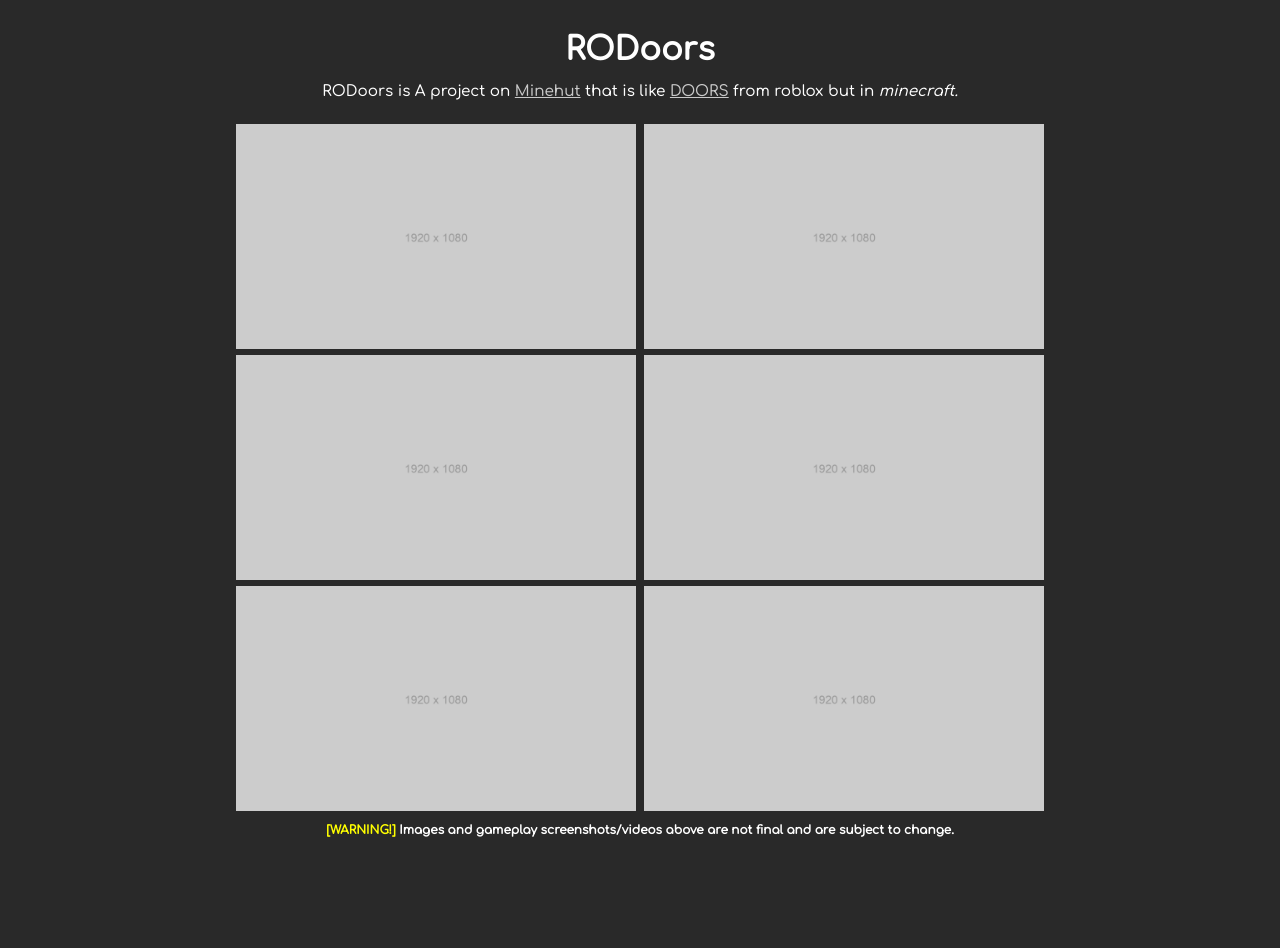
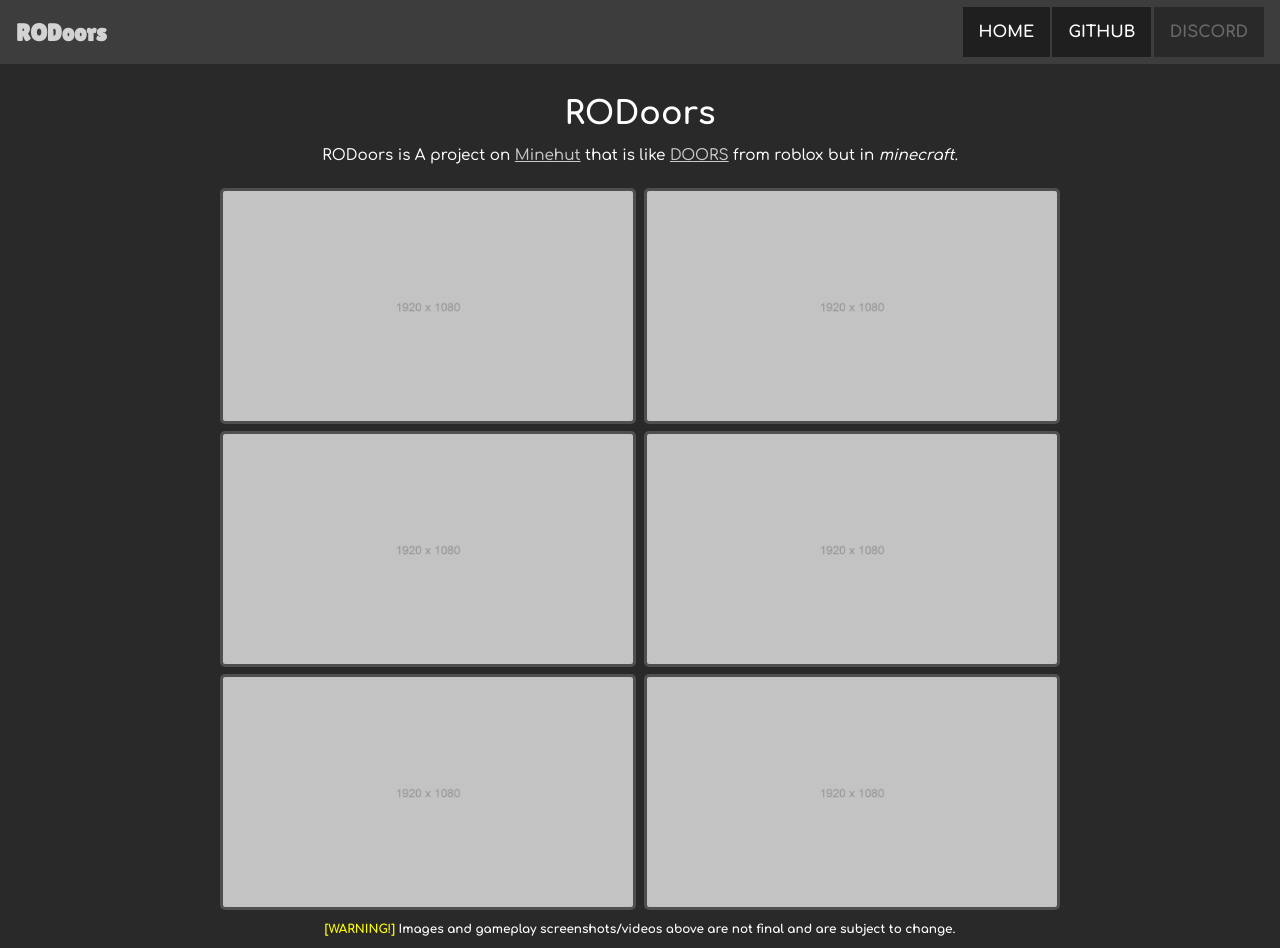
Before and after one commit to RoDoors/RoDoors.github.io, a plain HTML site: page index.html in a window 1280 px wide. Before the commit the page ends 865 px from the top, so only its background shows below. Drawn offline with Linux system fonts and the light colour scheme.

Commit message:
Add nav bar and custom scrollbar !

```diff
--- a/index.html
+++ b/index.html
@@ -9,7 +9,31 @@
     <meta content="#292929" data-react-helmet="true" name="theme-color" />
 
     <style>
-      @import url('https://fonts.googleapis.com/css2?family=Comfortaa:wght@500&display=swap');
+      @import url('https://fonts.googleapis.com/css2?family=Comfortaa:wght@500;700&family=Lilita+One&display=swap');
+
+	  ::-webkit-scrollbar {
+		  width: 10px;
+	  }
+
+	  /* Track */
+	  ::-webkit-scrollbar-track {
+	    background: #1c1c1c;
+	  }
+
+	  /* Handle */
+	  ::-webkit-scrollbar-thumb {
+	    background: #3d3d3d;
+	  }
+
+	  /* Handle on hover */
+	  ::-webkit-scrollbar-thumb:hover {
+	    background: #333333;
+	  }
+
+	  body {
+		scrollbar-color: #1c1c1c #3d3d3d;
+		scrollbar-width: thin;
+	  }
 
       body {
         margin: 0;
@@ -19,7 +43,6 @@
       }
 
       .content {
-        padding: 1rem;
 		text-align: center;
 		display: flex;
 		align-items: center;
@@ -53,14 +76,68 @@
 		max-width: 80%;
 	  }
 
+	  .header {
+		position: sticky;
+		top: 0;
+		z-index: 999;
+		background-color: #3d3d3d;
+		width: 100%;
+		height: 4rem;
+		margin-bottom: 1rem;
+		display: flex;
+		justify-content: space-between;
+		align-items: center;
+	  }
+
+	  .nav {
+		margin-right: 1rem;
+		display: flex;
+		justify-content: flex-end;
+		gap: 0.15rem;
+	  }
+
+	  .nav a {
+		text-decoration: none;
+		padding: 1rem;
+		background-color: #1f1f1f;
+		color: white;
+		opacity: 1;
+		max-height: 100%;
+	  }
+
+	  .nav a:hover {
+		color: gray;
+	  }
+
+	  a[disabled], a[disabled]:hover {
+		color: gray;
+		opacity: 0.65;
+		cursor: pointer;
+		pointer-events: none;
+	  }
+
 	  img {
 		max-width: 40%;
 		height: auto;
+		border-radius: 5px;
+		border-style: solid;
+		border-width: 3px;
+		border-color: #525252;
+		opacity: 0.95;
 	  }
     </style>
   </head>
   <body>
     <div class="content">
+	  <div class="header">
+		<b style="font-size: 1.5rem; margin-left: 1rem; font-family: 'Lilita One', cursive; color: lightgray;">RODoors</b>
+		<div class="nav">
+			<a href="/"><b>HOME</b></a>
+			<a href="https://github.com/RoDoors"><b>GITHUB</b></a>
+			<a href="#" disabled><b>DISCORD</b></a>
+		</div>
+	  </div>
+
       <b class="title">RODoors</b>
 
       <div class="description">
```
